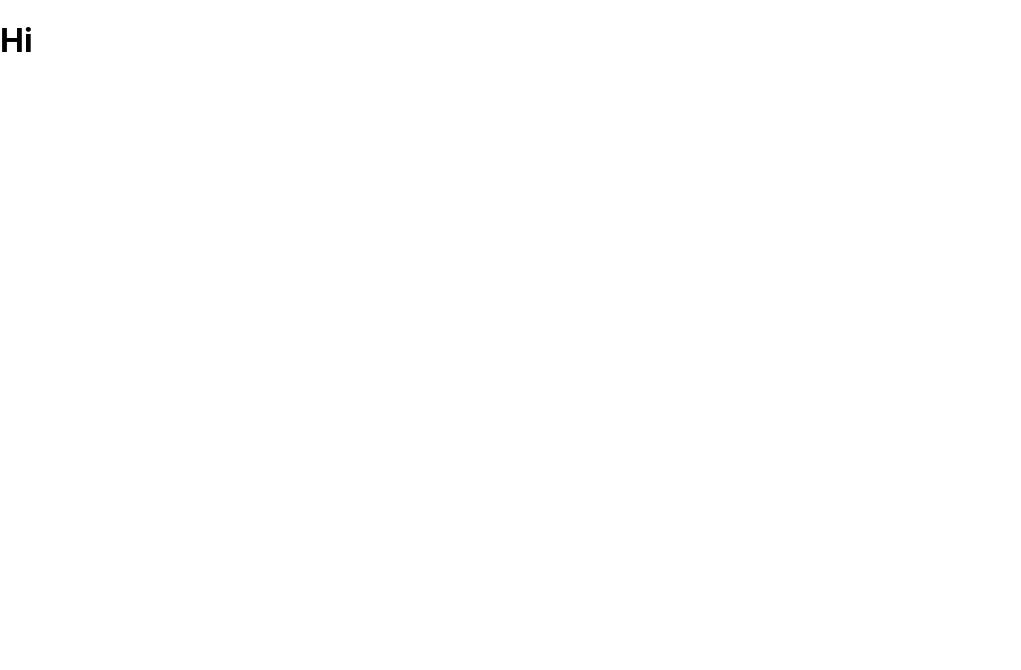
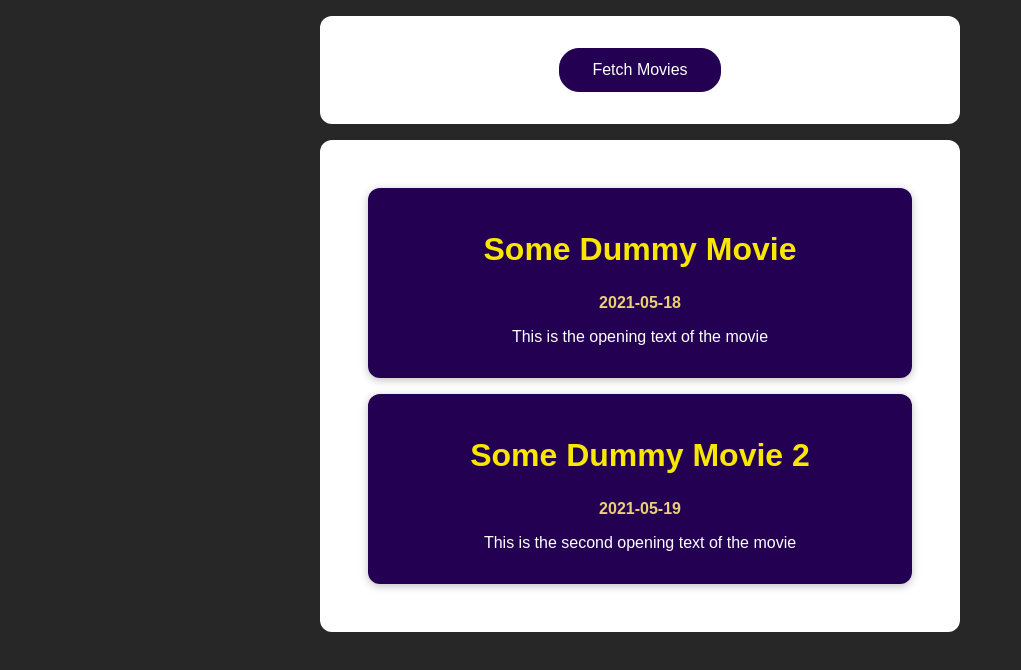
Before and after one commit to ciamac-da/react-fetch-movies, a React app: page / in a window 1280 px wide. Shown: the whole page, without its empty margins (0-1021 px from the left). Built offline with nearby package versions, Linux system fonts and the light colour scheme.

Commit message:
Verified by Marti4n v1.0.2

```diff
--- /dev/null
+++ b/src/components/Movie.js
@@ -0,0 +1,15 @@
+import React from 'react';
+
+import classes from './Movie.module.css';
+
+const Movie = (props) => {
+  return (
+    <li className={classes.movie}>
+      <h2>{props.title}</h2>
+      <h3>{props.releaseDate}</h3>
+      <p>{props.openingText}</p>
+    </li>
+  );
+};
+
+export default Movie;
--- /dev/null
+++ b/src/components/Movie.module.css
@@ -0,0 +1,20 @@
+.movie {
+    margin: 1rem;
+    padding: 1rem;
+    background-color: #230052;
+    box-shadow: 0 2px 8px rgba(0, 0, 0, 0.26);
+    border-radius: 12px;
+    text-align: center;
+    color: white;
+  }
+
+  .movie h2 {
+    font-size: 2rem;
+    color: #f7e702;
+  }
+
+  .movie h3 {
+    color: #eccf77;
+    margin: 0;
+    font-size: 1rem;
+  }
--- /dev/null
+++ b/src/components/MoviesList.js
@@ -0,0 +1,21 @@
+import React from 'react';
+
+import Movie from './Movie';
+import classes from './MoviesList.module.css';
+
+const MovieList = (props) => {
+  return (
+    <ul className={classes['movies-list']}>
+      {props.movies.map((movie) => (
+        <Movie
+          key={movie.id}
+          title={movie.title}
+          releaseDate={movie.releaseDate}
+          openingText={movie.openingText}
+        />
+      ))}
+    </ul>
+  );
+};
+
+export default MovieList;
--- /dev/null
+++ b/src/components/MoviesList.module.css
@@ -0,0 +1,5 @@
+.movies-list {
+    list-style: none;
+    margin: 0;
+    padding: 0;
+  }
--- a/src/containers/App.css
+++ b/src/containers/App.css
@@ -1,38 +1,29 @@
-.App {
+section {
+  margin: 1rem auto;
+  width: 90%;
+  max-width: 40rem;
   text-align: center;
+  background-color: white;
+  padding: 2rem;
+  border-radius: 12px;
 }
 
-.App-logo {
-  height: 40vmin;
-  pointer-events: none;
+button {
+  font: inherit;
+  cursor: pointer;
+  background: #230052;
+  border: 1px solid #230052;
+  color: white;
+  padding: 0.75rem 2rem;
+  border-radius: 20px;
 }
 
-@media (prefers-reduced-motion: no-preference) {
-  .App-logo {
-    animation: App-logo-spin infinite 20s linear;
-  }
+button:focus {
+  outline: none;
 }
 
-.App-header {
-  background-color: #282c34;
-  min-height: 100vh;
-  display: flex;
-  flex-direction: column;
-  align-items: center;
-  justify-content: center;
-  font-size: calc(10px + 2vmin);
-  color: white;
+button:hover,
+button:active {
+  background-color: #460897;
+  border-color: #460897;
 }
-
-.App-link {
-  color: #61dafb;
-}
-
-@keyframes App-logo-spin {
-  from {
-    transform: rotate(0deg);
-  }
-  to {
-    transform: rotate(360deg);
-  }
-}
--- a/src/containers/App.js
+++ b/src/containers/App.js
@@ -1,10 +1,33 @@
-import React from "react";
+import React from 'react';
+
+import MoviesList from '../components/MoviesList';
+import './App.css';
 
 function App() {
+  const dummyMovies = [
+    {
+      id: 1,
+      title: 'Some Dummy Movie',
+      openingText: 'This is the opening text of the movie',
+      releaseDate: '2021-05-18',
+    },
+    {
+      id: 2,
+      title: 'Some Dummy Movie 2',
+      openingText: 'This is the second opening text of the movie',
+      releaseDate: '2021-05-19',
+    },
+  ];
+
   return (
-    <div>
-     <h1>Hi</h1>
-    </div>
+    <React.Fragment>
+      <section>
+        <button>Fetch Movies</button>
+      </section>
+      <section>
+        <MoviesList movies={dummyMovies} />
+      </section>
+    </React.Fragment>
   );
 }
 
--- a/src/index.css
+++ b/src/index.css
@@ -1,13 +1,12 @@
+* {
+  box-sizing: border-box;
+}
+
+html {
+  font-family: sans-serif;
+}
+
 body {
   margin: 0;
-  font-family: -apple-system, BlinkMacSystemFont, 'Segoe UI', 'Roboto', 'Oxygen',
-    'Ubuntu', 'Cantarell', 'Fira Sans', 'Droid Sans', 'Helvetica Neue',
-    sans-serif;
-  -webkit-font-smoothing: antialiased;
-  -moz-osx-font-smoothing: grayscale;
+  background-color: #272727;
 }
-
-code {
-  font-family: source-code-pro, Menlo, Monaco, Consolas, 'Courier New',
-    monospace;
-}
```
